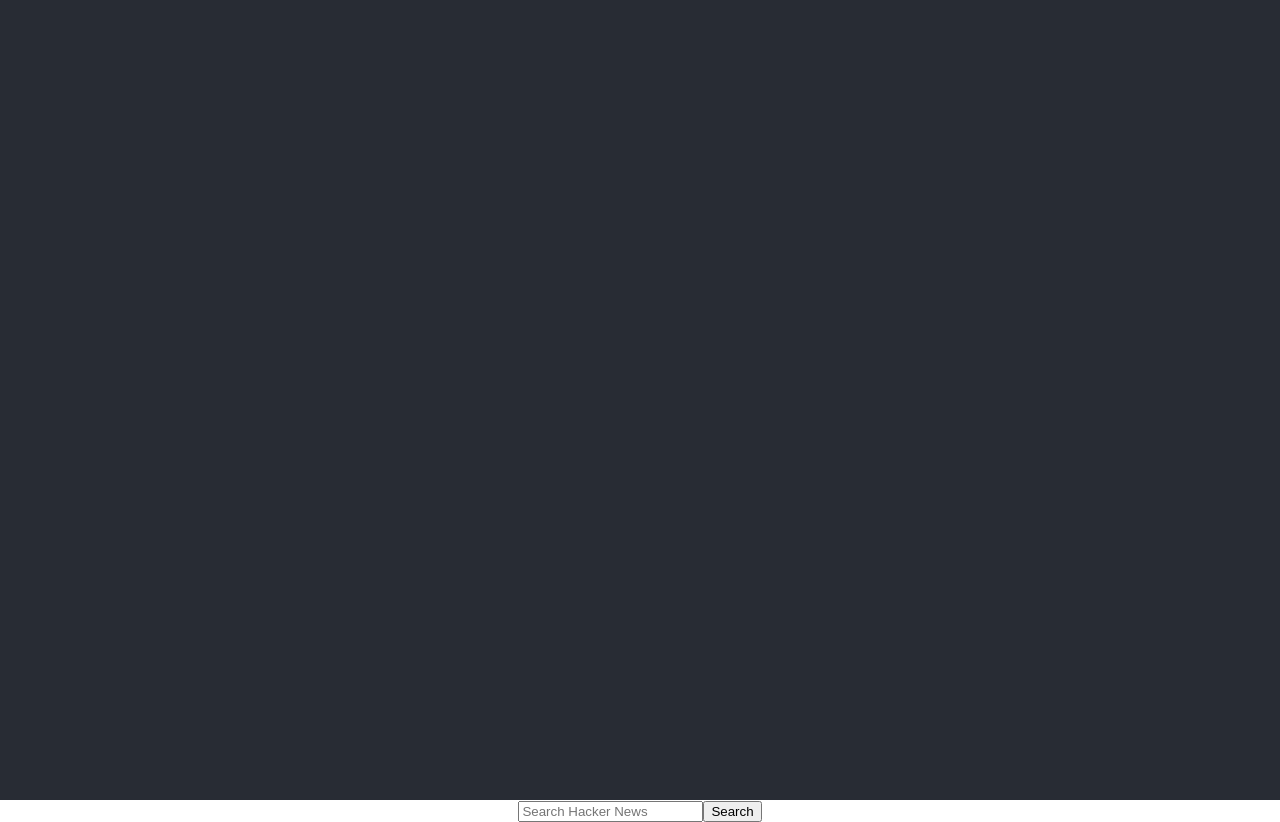
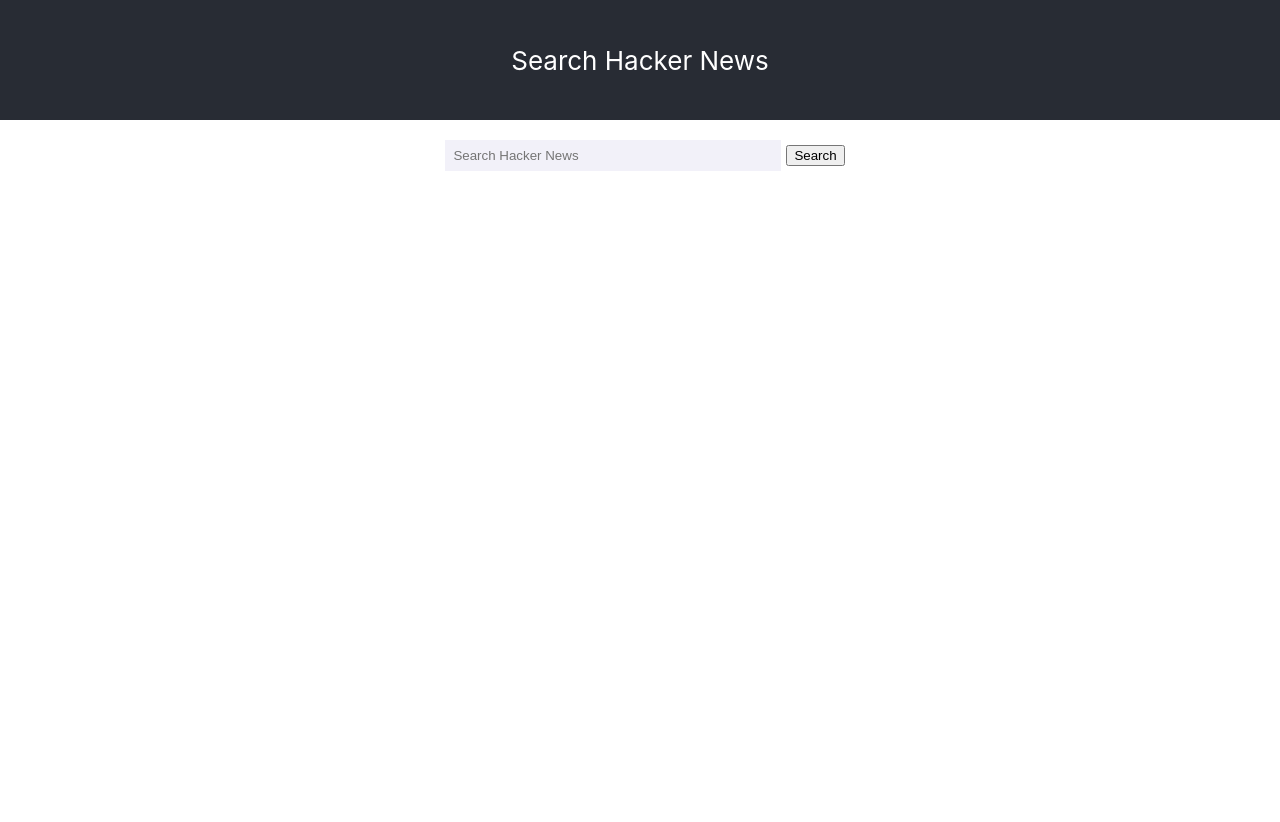
Before and after one commit to VicPlushko/RTS-Labs, a React (Create React App) app: page / in a window 1280 px wide. After the commit the page ends 800 px from the top, so only its background shows below. Built offline with nearby package versions, Linux system fonts and the light colour scheme.

Commit message:
creates searchActions file and changeInput action creator, adds MapDispatchToProps and properly renames MapStateToProps, handles input change. changes header and search bar styling

```diff
--- a/src/App.css
+++ b/src/App.css
@@ -15,7 +15,7 @@
 
 .App-header {
   background-color: #282c34;
-  min-height: 100vh;
+  min-height: 15vh;
   display: flex;
   flex-direction: column;
   align-items: center;
@@ -28,6 +28,22 @@
   color: #61dafb;
 }
 
+.search-bar{
+  text-align: center;
+  padding: 20px 5px 20px 20px;
+}
+
+#search-bar-input{
+  width: 20rem;
+  background: #F2F1F9;
+  border: none;
+  padding: 0.5rem;
+}
+
+#submit-btn{
+  margin: 5px
+}
+
 @keyframes App-logo-spin {
   from {
     transform: rotate(0deg);
--- a/src/App.js
+++ b/src/App.js
@@ -1,4 +1,3 @@
-import logo from './logo.svg';
 import './App.css';
 import Search from './components/Search'
 
@@ -6,6 +5,7 @@
   return (
     <div className="App">
       <header className="App-header">
+          Search Hacker News
       </header>
       <Search />
     </div>
--- /dev/null
+++ b/src/actions/searchActions.js
@@ -0,0 +1,5 @@
+export const changeInput = (value) => {
+    return dispatch => {
+        dispatch({type: "CHANGE_INPUT", payload: value})
+    }
+}
--- a/src/components/Search.js
+++ b/src/components/Search.js
@@ -1,18 +1,26 @@
 import React, { Component } from 'react'
 import { connect } from 'react-redux'
 import SearchBar from './SearchBar'
+import * as searchActions from '../actions/searchActions'
+import { bindActionCreators } from 'redux'
 
 class Search extends Component {
+
+    handleInputChange = (event) => {
+        console.log(event.target.value)
+        this.props.changeInput(event.target.value)
+    }
     render() {
+        console.log("search props is", this.props)
         return (
             <div>
-                <SearchBar />
+                <SearchBar handleChange={this.handleInputChange} />
             </div>
         )
     }
 }
 
-const mapDispatchToProps = globalState => {
+const mapStateToProps = globalState => {
     console.log("Search global state is", globalState)
     return {
         searchTerm: globalState.searchTerm,
@@ -21,4 +29,8 @@
         searching: globalState.searching
     }
 }
-export default connect(mapDispatchToProps)(Search)
+
+const mapDispatchToProps = dispatch => {
+    return {...bindActionCreators(searchActions, dispatch)}
+}
+export default connect(mapStateToProps, mapDispatchToProps)(Search)
--- a/src/reducer/rootReducer.js
+++ b/src/reducer/rootReducer.js
@@ -13,7 +13,10 @@
             return {...state,
                    searching: false,
                    results: action.payload,
-                   prevSearch: [...state.prevSearch, action.payload] }
+                   prevSearch: [...state.prevSearch, action.payload]
+                   }
+        case("CHANGE_INPUT"):
+            return {...state, searchTerm: action.payload}
         default:
             return state
     }
```
